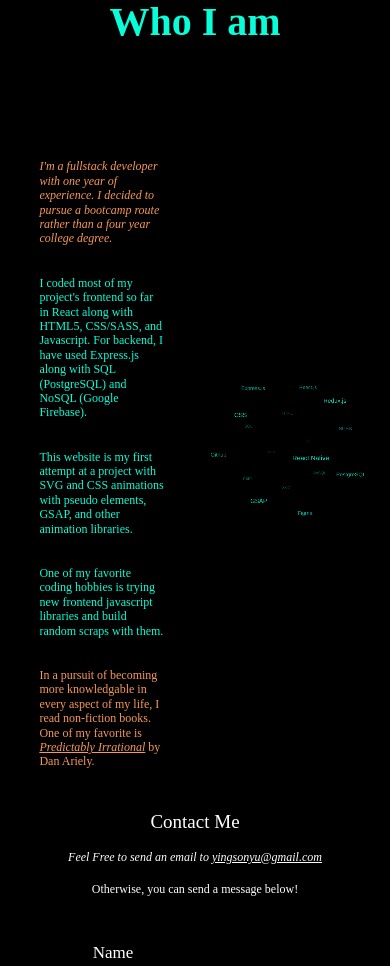
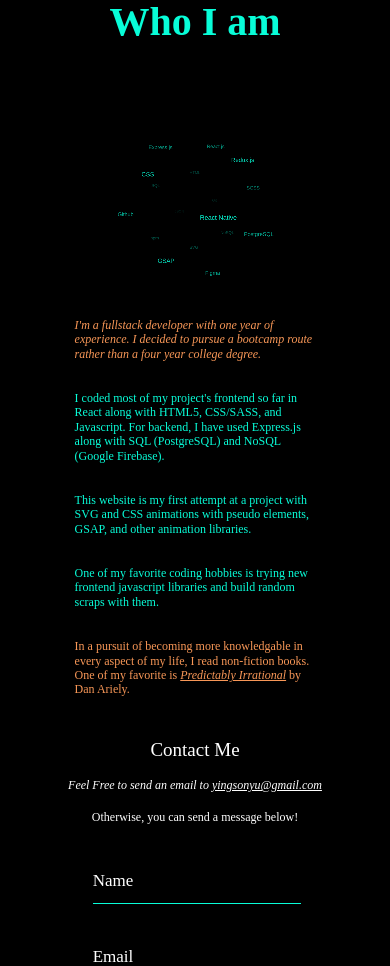
Before and after one commit to yuiyuuuu/personal-website-vite, a React (Vite) app: page / in a window 390 px wide. Shown: the part 1820-2786 px from the top of the page. Built offline with nearby package versions, Linux system fonts and the light colour scheme.

Commit message:
media queries for about section

```diff
--- a/src/components/About.jsx
+++ b/src/components/About.jsx
@@ -20,11 +20,9 @@ const About = () => {
       <div
         style={{
           width: "95%",
-          display: "flex",
-          flexDirection: "row",
-          justifyContent: "center",
           marginTop: "10vh",
         }}
+        className='container-about'
       >
         <div
           style={{
--- a/src/components/Main.scss
+++ b/src/components/Main.scss
@@ -1448,8 +1448,9 @@
     font-size: 13px;
   }
 
-  @media only screen and (max-width: 452px) {
+  @media only screen and (max-width: 470px) {
     font-size: 12px;
+    width: 130%;
   }
 }
 
@@ -1777,3 +1778,14 @@ textarea {
     font-size: 19px;
   }
 }
+
+.container-about {
+  display: flex;
+  justify-content: center;
+  flex-direction: row;
+
+  @media only screen and (max-width: 470px) {
+    flex-direction: column-reverse;
+    align-items: center;
+  }
+}
```
Also changed, not shown: 1 other file (tests, documents, lock files or other folders).
